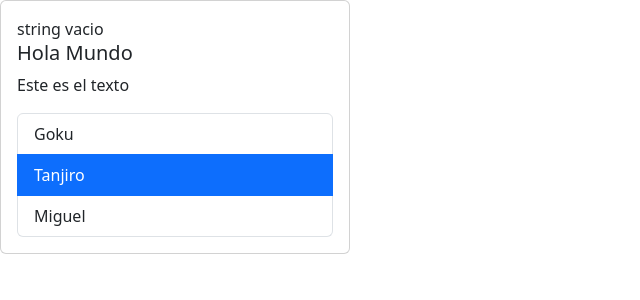
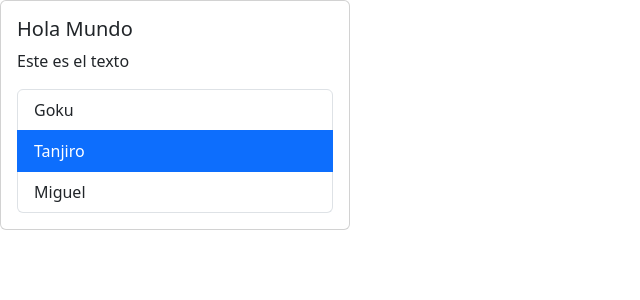
Before and after one commit to MiguelSanchezCuello/hm-react-app, a React (Vite) app: page / in a window 1280 px wide. Shown: the top 300 px of the page, without its empty margins (0-640 px from the left). Built offline with nearby package versions, Linux system fonts and the light colour scheme.

Commit message:
deleted a lien below the comment. in the App.tsx file

```diff
--- a/src/App.tsx
+++ b/src/App.tsx
@@ -10,7 +10,6 @@ function App() {
   return (
     <Card>
       {/* {list.length !== 0 && "mi lista"}  ejemplo de como funciona un valor falsy */}
-      {"string" && "string vacio"}
       <CardBody title="Hola Mundo" text="Este es el texto" />
       <List data={list} onSelect={handleSelect} />
     </Card>
```
